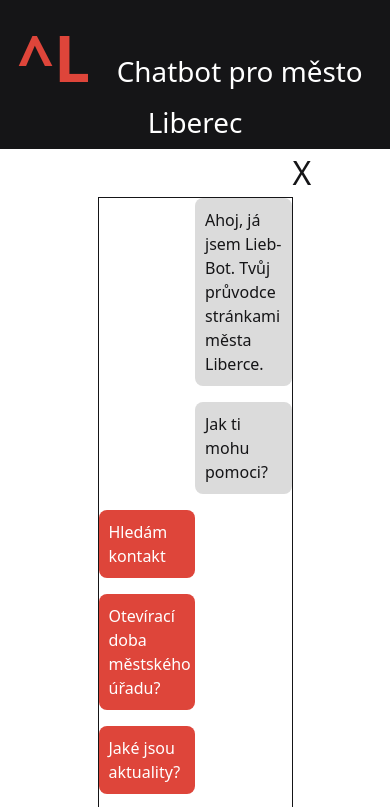
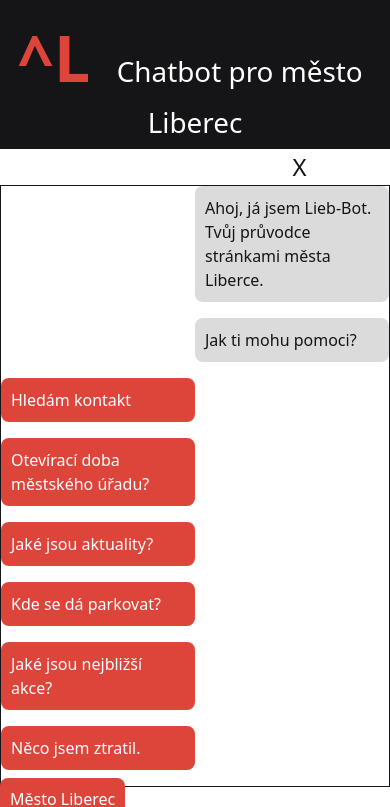
Before and after one commit to trubkokrtek/trubkokrtek.github.io, a plain HTML site: page index.html in a window 390 px wide. Both pictures are taken after a click on the link "Ahoj". Shown: the top 807 px of the page. Drawn offline with nearby package versions, Linux system fonts and the light colour scheme.

Commit message:
media patch

```diff
--- a/css/styles.css
+++ b/css/styles.css
@@ -112,3 +112,13 @@ body{
     position: relative;
     left: 75%;
 }
+@media screen and (max-width: 768px) {
+    .chatbot{
+        min-width: 100vw;
+    }
+
+    .chatbot--close{
+        font-size: 1.5em;
+    }
+
+}
```
